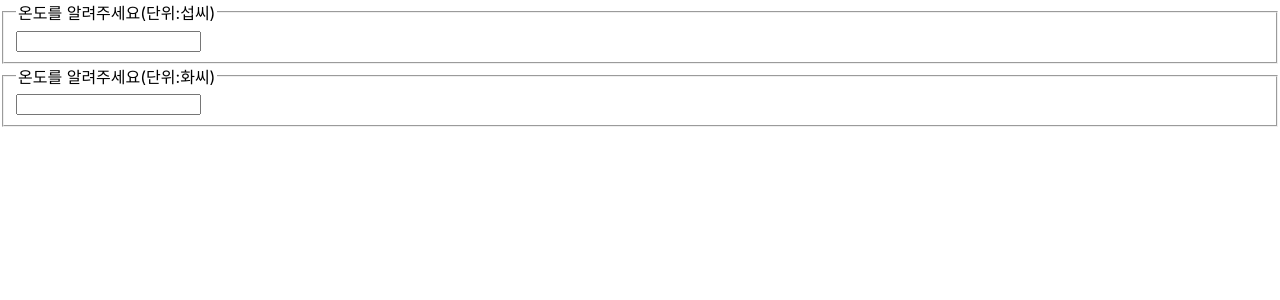
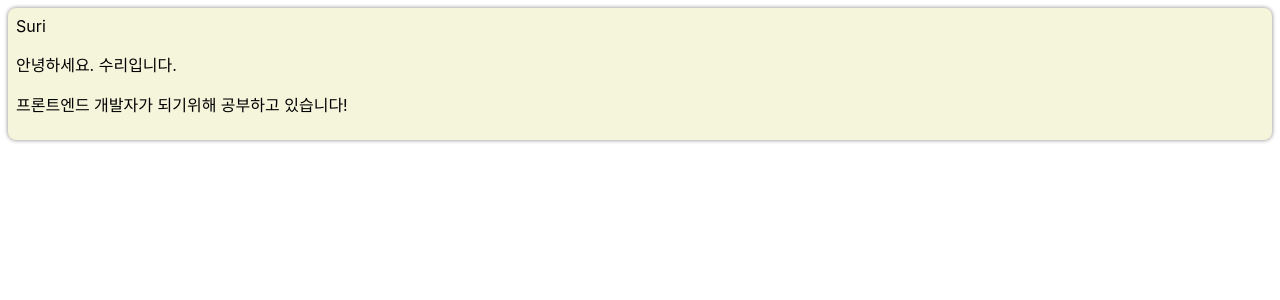
Before and after one commit to owlsuri/react-study, a React (Create React App) app in the folder my-app/: page / in a window 1280 px wide. Shown: the top 300 px of the page. Built offline with nearby package versions, Linux system fonts and the light colour scheme.

Commit message:
containment

```diff
--- /dev/null
+++ b/my-app/src/chapter_13/Card.jsx
@@ -0,0 +1,19 @@
+export default function Card(props) {
+  const { title, backgroundColor, children } = props;
+
+  return (
+    <div
+      style={{
+        margin: 8,
+        padding: 8,
+        borderRadius: 8,
+        boxShadow: "0 0 4px grey",
+        backgroundColor: backgroundColor || "white",
+      }}
+    >
+      {title && <hi>{title}</hi>}
+      {/* containment */}
+      {children}
+    </div>
+  );
+}
--- /dev/null
+++ b/my-app/src/chapter_13/ProfileCard.jsx
@@ -0,0 +1,10 @@
+import Card from "./Card";
+
+export default function ProfileCard() {
+  return (
+    <Card title="Suri" backgroundColor="beige">
+      <p>안녕하세요. 수리입니다.</p>
+      <p>프론트엔드 개발자가 되기위해 공부하고 있습니다!</p>
+    </Card>
+  );
+}
--- a/my-app/src/index.js
+++ b/my-app/src/index.js
@@ -2,13 +2,13 @@ import React from "react";
 import "./index.css";
 import reportWebVitals from "./reportWebVitals";
 import { createRoot } from "react-dom/client";
-import Calculator from "./chapter_12/Calulater";
+import ProfileCard from "./chapter_13/ProfileCard";
 
 const root = createRoot(document.getElementById("root"));
 
 root.render(
   <React.StrictMode>
-    <Calculator />
+    <ProfileCard />
   </React.StrictMode>
 );
 
```
